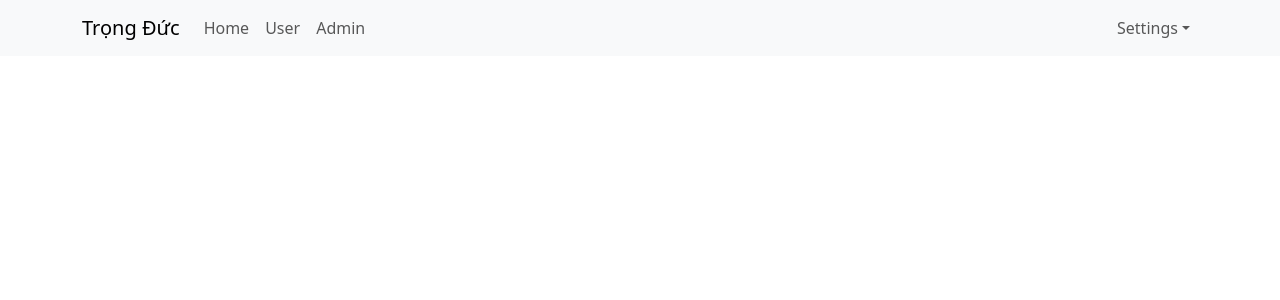
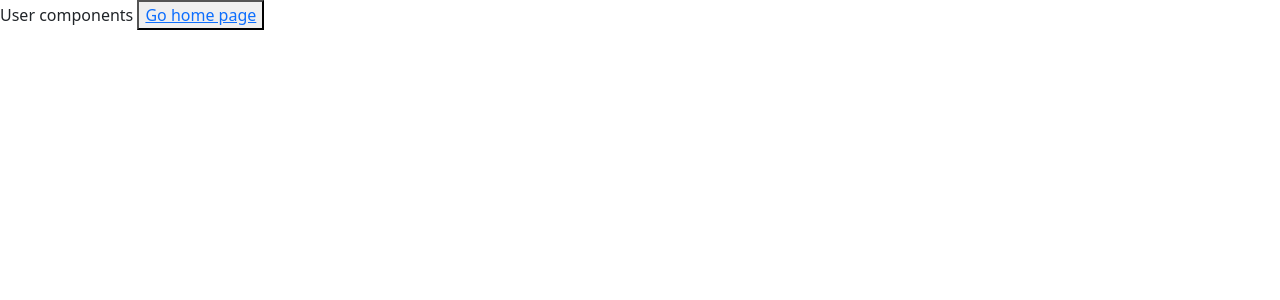
Before and after one commit to ductt7575/react-hook, a React (Create React App) app: page /users in a window 1280 px wide. Shown: the top 300 px of the page. Built offline with nearby package versions, Linux system fonts and the light colour scheme.

Commit message:
Use React rout and Link

```diff
--- a/src/App.js
+++ b/src/App.js
@@ -1,10 +1,26 @@
 import './App.scss';
 import Header from './components/Header/Header';
+import { Link } from 'react-router-dom';
 
 const App = () => {
     return (
         <div className="app-container">
             <Header />
+            <div>
+                Test Link
+                <div>
+                    <button>
+                        <Link to="/users" class="list">
+                            Go user page
+                        </Link>
+                    </button>
+                    <button>
+                        <Link to="/admins" class="list">
+                            Go admin page
+                        </Link>
+                    </button>
+                </div>
+            </div>
         </div>
     );
 };
--- /dev/null
+++ b/src/components/Admin/Admin.js
@@ -0,0 +1,14 @@
+import { Link } from 'react-router-dom';
+const Admin = (props) => {
+    return (
+        <div>
+            Admin components{' '}
+            <button>
+                <Link to="/" class="list">
+                    Go home page
+                </Link>
+            </button>
+        </div>
+    );
+};
+export default Admin;
--- a/src/components/Header/Header.js
+++ b/src/components/Header/Header.js
@@ -2,18 +2,25 @@
 import Nav from 'react-bootstrap/Nav';
 import Navbar from 'react-bootstrap/Navbar';
 import NavDropdown from 'react-bootstrap/NavDropdown';
+import { Link } from 'react-router-dom';
 
 const Header = () => {
     return (
         <Navbar expand="lg" className="bg-body-tertiary">
             <Container>
-                <Navbar.Brand href="#home">Trọng Đức</Navbar.Brand>
+                <Navbar.Brand href="/">Trọng Đức</Navbar.Brand>
                 <Navbar.Toggle aria-controls="basic-navbar-nav" />
                 <Navbar.Collapse id="basic-navbar-nav">
                     <Nav className="me-auto">
-                        <Nav.Link href="#home">Home</Nav.Link>
-                        <Nav.Link href="#link">User</Nav.Link>
-                        <Nav.Link href="#link">Admin</Nav.Link>
+                        <Link to="/" className="nav-link">
+                            Home
+                        </Link>
+                        <Link to="/users" className="nav-link">
+                            User
+                        </Link>
+                        <Link to="/admins" className="nav-link">
+                            Admin
+                        </Link>
                     </Nav>
                     <Nav>
                         <NavDropdown title="Settings" id="basic-nav-dropdown">
--- /dev/null
+++ b/src/components/User/User.js
@@ -0,0 +1,14 @@
+import { Link } from 'react-router-dom';
+const User = (props) => {
+    return (
+        <div>
+            User components{' '}
+            <button>
+                <Link to="/" class="list">
+                    Go home page
+                </Link>
+            </button>
+        </div>
+    );
+};
+export default User;
--- a/src/index.js
+++ b/src/index.js
@@ -5,12 +5,21 @@
 import { Provider } from 'react-redux';
 import store from './redux/store';
 import 'bootstrap/dist/css/bootstrap.min.css';
+import { BrowserRouter, Routes, Route } from 'react-router-dom';
+import User from './components/User/User';
+import Admin from './components/Admin/Admin';
 
 const root = ReactDOM.createRoot(document.getElementById('root'));
 root.render(
     <Provider store={store}>
         {/* <React.StrictMode> */}
-        <App />
+        <BrowserRouter>
+            <Routes>
+                <Route path="/" element={<App />} />
+                <Route path="/users" element={<User />} />
+                <Route path="/admins" element={<Admin />} />
+            </Routes>
+        </BrowserRouter>
         {/* </React.StrictMode> */}
     </Provider>,
 );
```
